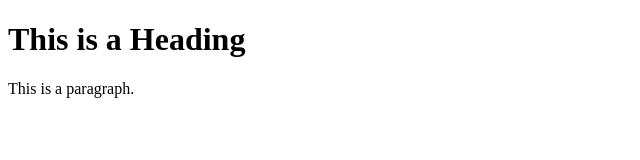
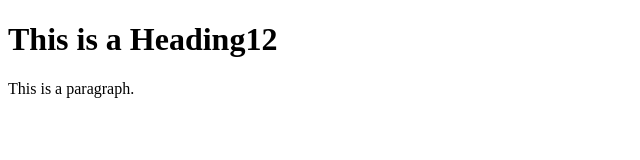
Before and after one commit to MayThandarOo/gittest, a plain HTML site: page index.html in a window 1280 px wide. Shown: the full height of the page, 0-640 px from the left. Drawn offline with Linux system fonts and the light colour scheme.

Commit message:
update index.html

```diff
--- a/index.html
+++ b/index.html
@@ -7,7 +7,7 @@
 </head>
 <body>
 
-<h1>This is a Heading</h1>
+<h1>This is a Heading12</h1>
 <p>This is a paragraph.</p>
 
 </body>
```
